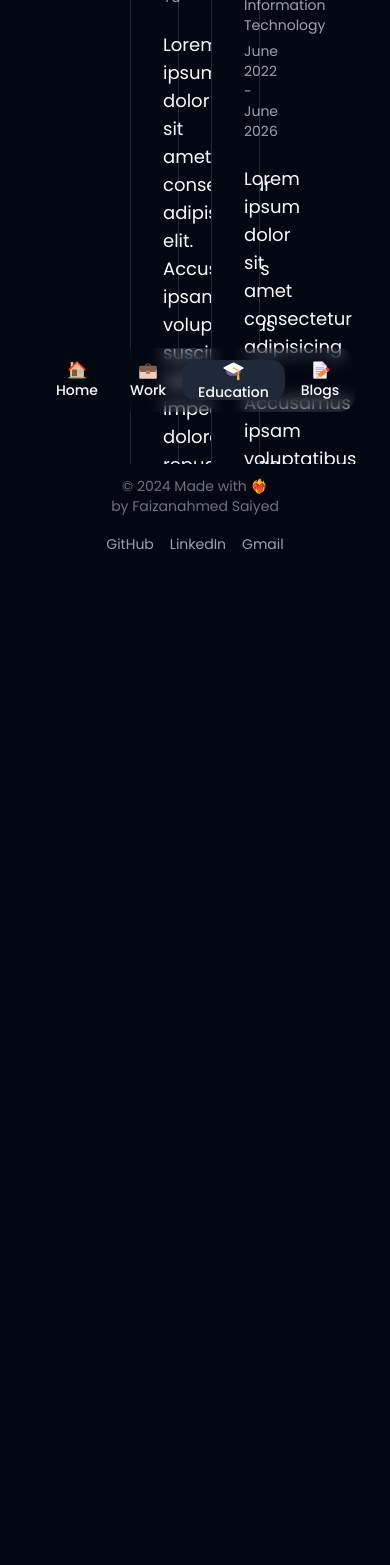
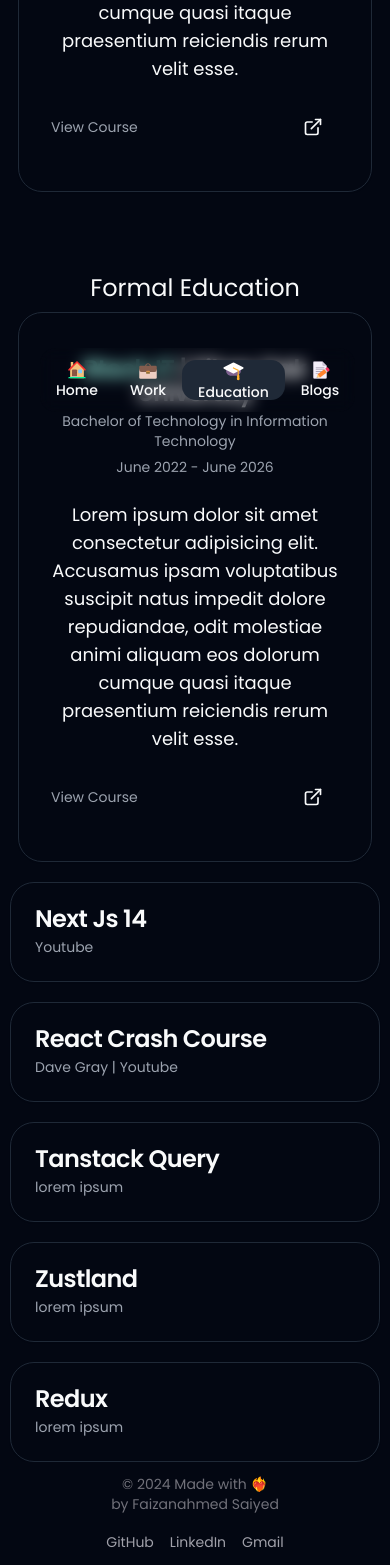
Before and after one commit to RudraPandyaa/Portfolio, a Next.js app: page /education in a window 390 px wide. Shown: the part 432-1997 px from the top of the page. Before the commit the page ends 1016 px from the top, so only its background shows below. Built offline with nearby package versions, Linux system fonts and the light colour scheme.

Commit message:
made work page resp

```diff
--- a/src/app/work/page.tsx
+++ b/src/app/work/page.tsx
@@ -1,6 +1,14 @@
 import { Experience } from "@/components/modules";
 import { UiWrapper } from "@/components/shared";
 import UnderConstruction from "@/components/shared/under-construction";
+import {
+  Card,
+  CardContent,
+  CardDescription,
+  CardHeader,
+  CardTitle,
+} from "@/components/ui/card";
+import { experienceData } from "../../../constants/data";
 
 const Work = () => {
   if (process.env.NEXT_PUBLIC_DEPLOY === "true") {
@@ -8,9 +16,8 @@ const Work = () => {
   }
 
   return (
-    <UiWrapper className="h-screen">
+    <UiWrapper className="min-h-screen">
       <Experience />
-      {/* <Projects /> */}
     </UiWrapper>
   );
 };
--- a/src/components/modules/BentoGrid/Experience.tsx
+++ b/src/components/modules/BentoGrid/Experience.tsx
@@ -57,7 +57,7 @@ const Experience = () => {
         }}
         className="text-center text-2xl font-bold"
       >
-        <div className="grid grid-cols-3 gap-4  px-28">
+        <div className="grid grid-cols-3 gap-4  md:px-28 px-0">
           <div className="col-span-3">
             <div className="w-full">
               <CardHeader className="text-center">
--- a/src/components/modules/EducationCard/EducationCard.tsx
+++ b/src/components/modules/EducationCard/EducationCard.tsx
@@ -20,7 +20,7 @@ const EducationCard: React.FC = () => {
   const ref2 = useRef(null);
   const isInView = useInView(ref2, { amount: 0.5, once: false });
   return (
-    <UiWrapper className="h-screen ">
+    <UiWrapper className="min-h-screen ">
       <motion.div
         ref={ref2}
         initial={{
@@ -38,7 +38,7 @@ const EducationCard: React.FC = () => {
         }}
         className=" text-2xl"
       >
-        <div className="grid grid-cols-2 gap-4 px-28 text-center">
+        <div className="grid md:grid-cols-2 gap-4 md:px-28 px-0 text-center">
           <div className="px-2 py-5">
             <div className="px-2 py-2">Skill Based Education</div>
 
@@ -102,7 +102,7 @@ const EducationCard: React.FC = () => {
           </div>
         </div>
 
-        <div className="grid grid-cols-3 gap-5 px-32  ">
+        <div className="grid md:grid-cols-3 gap-5 md:px-32 grid-col-1">
           <Card>
             <CardHeader>
               <CardTitle>Next Js 14</CardTitle>
```
